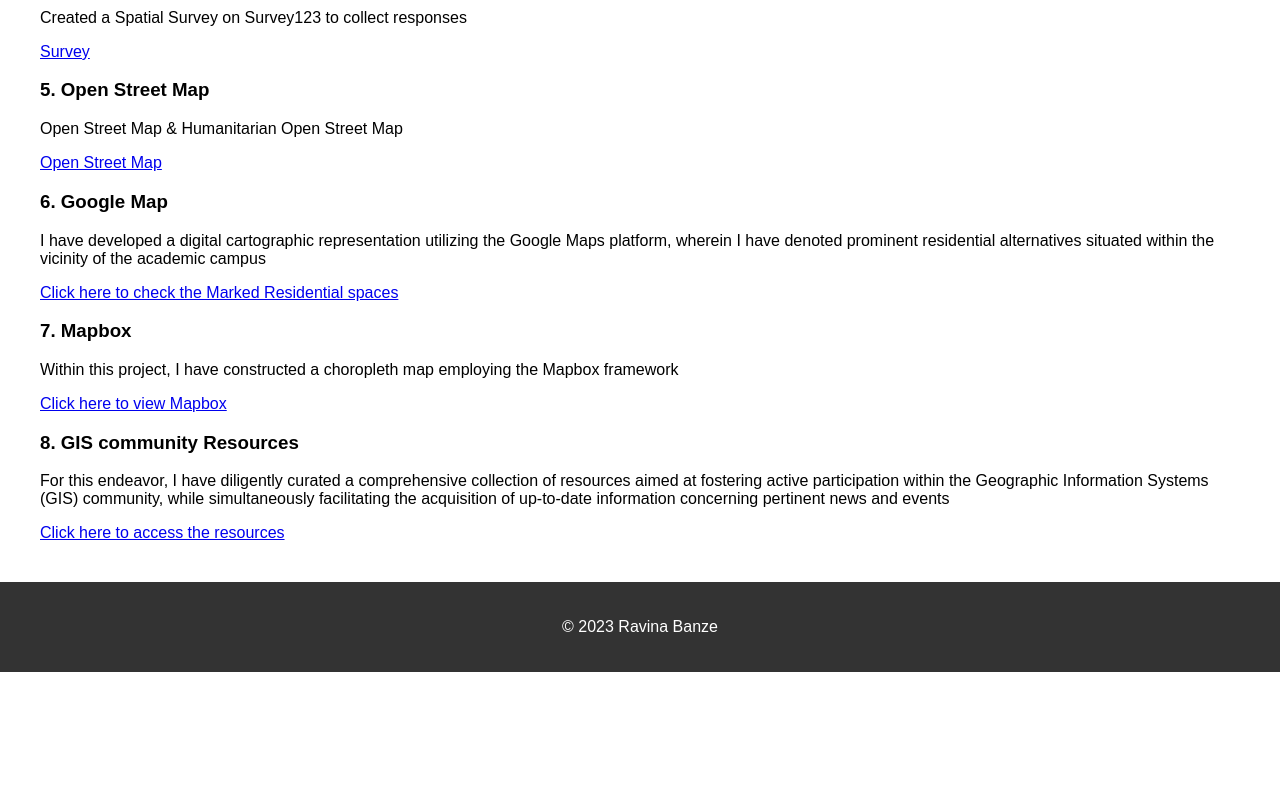
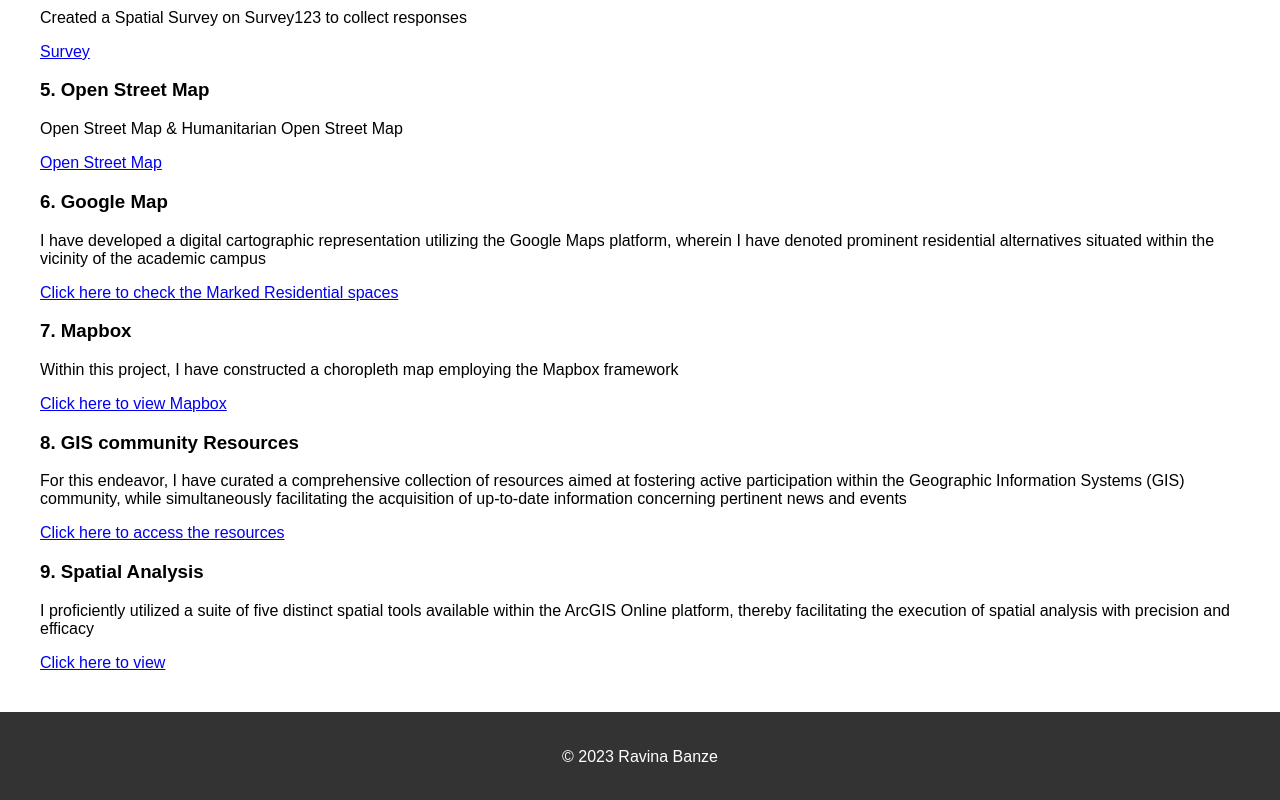
Before and after one commit to ravinabanz/WebGIS-Portfolio, a plain HTML site: page projects.html in a window 1280 px wide. Shown: the part 694-1494 px from the top of the page. Before the commit the page ends 1366 px from the top, so only its background shows below. Drawn offline with Linux system fonts and the light colour scheme.

Commit message:
Update projects.html

```diff
--- a/projects.html
+++ b/projects.html
@@ -55,9 +55,15 @@
         </div>
         <div class="project">
             <h3>8. GIS community Resources</h3>
-            <p> For this endeavor, I have diligently curated a comprehensive collection of resources aimed at fostering active participation within the Geographic Information Systems (GIS) community, while simultaneously facilitating the acquisition of up-to-date information concerning pertinent news and events</p>
+            <p> For this endeavor, I have  curated a comprehensive collection of resources aimed at fostering active participation within the Geographic Information Systems (GIS) community, while simultaneously facilitating the acquisition of up-to-date information concerning pertinent news and events</p>
             <a href="https://drive.google.com/file/d/1WB8RoUKYGMmLpAVPIY_UgMZLGZ-40Q3F/view?usp=sharing">Click here to access the resources </a>
         </div>
+        <div class="project">
+            <h3>9. Spatial Analysis</h3>
+            <p> I proficiently utilized a suite of five distinct spatial tools available within the ArcGIS Online platform, thereby facilitating the execution of spatial analysis with precision and efficacy</p>
+            <a href="https://storymaps.arcgis.com/stories/b76a081f027f460190de9baa1141a191">Click here to view  </a>
+        </div>
+
          </section>
     <footer>
         <p>&copy; 2023 Ravina Banze</p>
```
